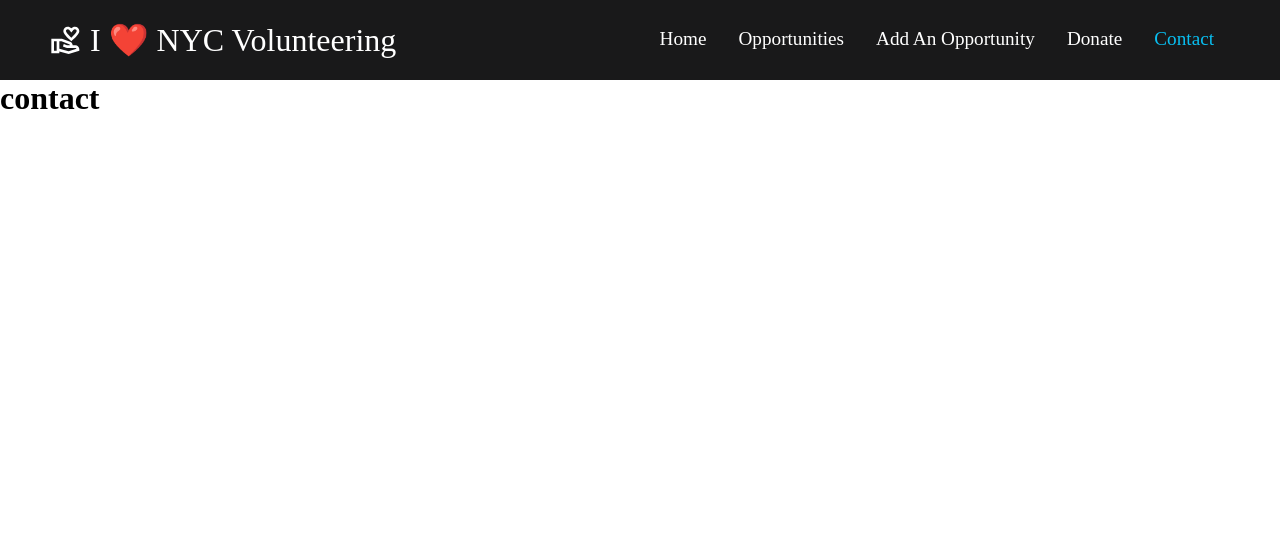
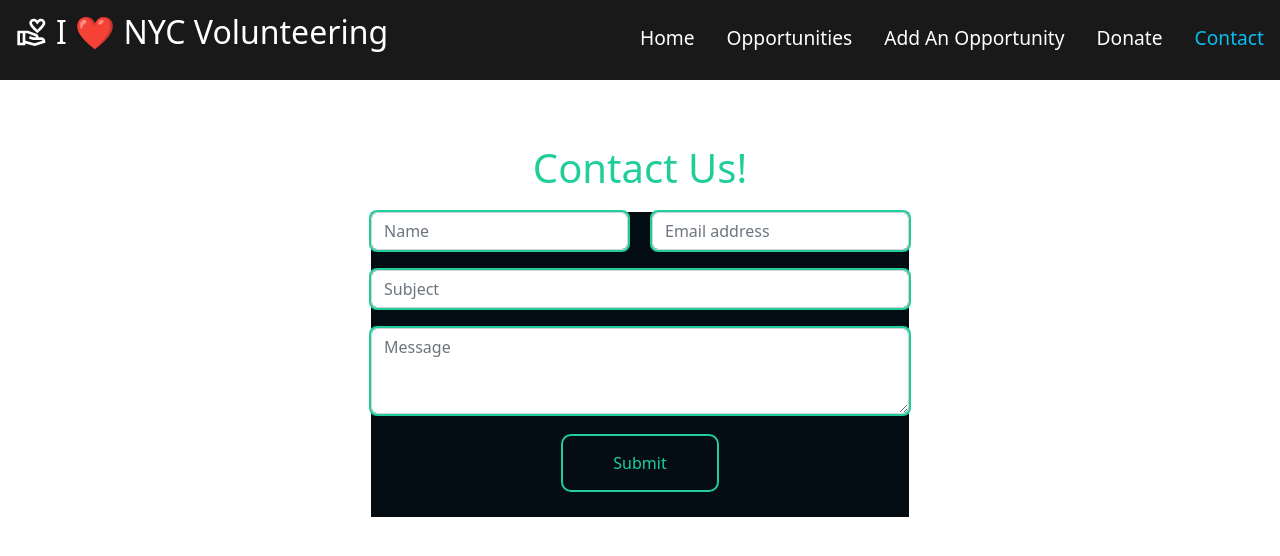
Before and after one commit to AMGFisher/Phase2-GroupProject, a React (Vite) app: page /contact in a window 1280 px wide. Shown: the top 556 px of the page. Built offline with nearby package versions, Linux system fonts and the light colour scheme; data requests are answered from the project's data file.

Commit message:
implemented contact form w some css

```diff
--- a/src/App.css
+++ b/src/App.css
@@ -3,11 +3,11 @@
   margin: 0;
 }
 
-/* .card {
+.card {
   text-align: center;
   /* border: rgb(0, 0, 0) solid 1px; */
   padding: 1rem;
-  width: 100rem;
+  width: 80vw;
   height: 15rem;
   display: inline-grid;
   margin: 1rem 2rem;
@@ -31,4 +31,4 @@
 text-align: center;
 padding: 2rem;
 /* overflow: scroll; */
-} */
+}
--- a/src/App.jsx
+++ b/src/App.jsx
@@ -7,6 +7,8 @@
 import { useState, useEffect } from "react";
 import { createBrowserRouter, RouterProvider, Outlet } from "react-router-dom";
 import "./App.css";
+import 'bootstrap/dist/css/bootstrap.min.css';
+
 
   const AppLayout = () => {
     return (
--- /dev/null
+++ b/src/Contact.css
@@ -0,0 +1,101 @@
+@import url('https://fonts.googleapis.com/css2?family=Poppins&display=swap');
+
+.ContactForm{
+  --light: #d0d1d3;
+  --dark: #040d14;
+  --green: #21ce99;
+  padding: 2rem;
+}
+
+body {
+  font-family: Poppins;
+  background: var(--dark);
+  line-height: 26px;
+  margin: 0;
+}
+
+h1 {
+  color: var(--green);
+}
+
+.App {
+  height: 75vh;
+  margin-top: 15vh;
+}
+
+form {
+  margin-top: 20px;
+  background: var(--dark);
+}
+
+.formRow {
+  margin: 10px 0 20px 0;
+}
+
+.formInput {
+  padding: 15px 10px;
+  background-color: var(--dark);
+  box-shadow: 0 0 0 2px var(--green);
+  border: none;
+  color: var(--green);
+}
+
+.formInput:focus {
+  background-color: var(--dark);
+  outline: none;
+  box-shadow: 0 0 0 2px var(--green);
+  color: var(--light);
+}
+
+.formInput::placeholder {
+  color: var(--green);
+  opacity: 1;
+}
+
+.formInput:focus::placeholder {
+  color: var(--light);
+  opacity: 1;
+}
+
+.errorMessage {
+  color: #f45532;
+  font-size: 14px;
+  margin: 0;
+  padding: 0;
+}
+
+#notifyToast {
+  color: #fff;
+  border-radius: 6px;
+  width: 200px;
+  margin-left: 75px;
+  background-color: var(--green);
+}
+
+.submit-btn {
+  background-color: var(--dark);
+  color: var(--green) !important;
+  padding: 15px 50px;
+  border: 2px solid var(--green);
+  border-radius: 10px;
+  margin-bottom: 25px;
+}
+
+.submit-btn:hover {
+  background-color: var(--green);
+  color: var(--dark) !important;
+  border: 2px solid var(--green);
+}
+
+.submit-btn:disabled:hover {
+  background-color: var(--dark);
+  color: var(--green) !important;
+  cursor: wait;
+}
+
+@media (max-width: 768px) {
+  .submit-message {
+    width: 125px;
+    margin-left: 200px;
+  }
+}
--- a/src/Contact.jsx
+++ b/src/Contact.jsx
@@ -1,9 +1,170 @@
+import { useForm } from "react-hook-form";
+// import emailjs from "emailjs-com";
+import { ToastContainer, toast } from "react-toastify";
+import "react-toastify/dist/ReactToastify.min.css";
+import "./Contact.css";
+
+
 const Contact = () => {
-    return (
-        <div className="contact">
-            <h1>contact</h1>
+  const {
+    register,
+    handleSubmit,
+    reset,
+    formState: { errors },
+  } = useForm();
+
+  // Function that displays a success toast on bottom right of the page when form submission is successful
+  const toastifySuccess = () => {
+    toast("Form sent!", {
+      position: "bottom-right",
+      autoClose: 5000,
+      hideProgressBar: true,
+      closeOnClick: true,
+      pauseOnHover: true,
+      draggable: false,
+      className: "submit-feedback success",
+      toastId: "notifyToast",
+    });
+  };
+
+  // Function called on submit that uses emailjs to send email of valid contact form
+  const onSubmit = async (data) => {
+    // Destructure data object
+    const { name, email, subject, message } = data;
+    try {
+      const templateParams = {
+        name,
+        email,
+        subject,
+        message,
+      };
+
+    //   await emailjs.send(
+    //     process.env.REACT_APP_SERVICE_ID,
+    //     process.env.REACT_APP_TEMPLATE_ID,
+    //     templateParams,
+    //     process.env.REACT_APP_USER_ID
+    //   );
+
+      reset();
+      toastifySuccess();
+    } catch (e) {
+      console.log(e);
+    }
+  };
+
+  return (
+    <div className="ContactForm">
+      <div className="container">
+        <div className="row">
+          <div className="col-12 text-center">
+            <div className="contactForm">
+                <h1>Contact Us!</h1>
+              <form
+                id="contact-form"
+                onSubmit={handleSubmit(onSubmit)}
+                noValidate
+              >
+                {/* Row 1 of form */}
+                <div className="row formRow">
+                  <div className="col-6">
+                    <input
+                      type="text"
+                      name="name"
+                      {...register("name", {
+                        required: {
+                          value: true,
+                          message: "Please enter your name",
+                        },
+                        maxLength: {
+                          value: 30,
+                          message: "Please use 30 characters or less",
+                        },
+                      })}
+                      className="form-control formInput"
+                      placeholder="Name"
+                    ></input>
+                    {errors.name && (
+                      <span className="errorMessage">
+                        {errors.name.message}
+                      </span>
+                    )}
+                  </div>
+                  <div className="col-6">
+                    <input
+                      type="email"
+                      name="email"
+                      {...register("email", {
+                        required: true,
+                        pattern:
+                          /^[a-zA-Z0-9.!#$%&’*+/=?^_`{|}~-]+@[a-zA-Z0-9-]+(?:\.[a-zA-Z0-9-]+)*$/,
+                      })}
+                      className="form-control formInput"
+                      placeholder="Email address"
+                    ></input>
+                    {errors.email && (
+                      <span className="errorMessage">
+                        Please enter a valid email address
+                      </span>
+                    )}
+                  </div>
+                </div>
+                {/* Row 2 of form */}
+                <div className="row formRow">
+                  <div className="col">
+                    <input
+                      type="text"
+                      name="subject"
+                      {...register("subject", {
+                        required: {
+                          value: true,
+                          message: "Please enter a subject",
+                        },
+                        maxLength: {
+                          value: 75,
+                          message: "Subject cannot exceed 75 characters",
+                        },
+                      })}
+                      className="form-control formInput"
+                      placeholder="Subject"
+                    ></input>
+                    {errors.subject && (
+                      <span className="errorMessage">
+                        {errors.subject.message}
+                      </span>
+                    )}
+                  </div>
+                </div>
+                {/* Row 3 of form */}
+                <div className="row formRow">
+                  <div className="col">
+                    <textarea
+                      rows={3}
+                      name="message"
+                      {...register("message", {
+                        required: true,
+                      })}
+                      className="form-control formInput"
+                      placeholder="Message"
+                    ></textarea>
+                    {errors.message && (
+                      <span className="errorMessage">
+                        Please enter a message
+                      </span>
+                    )}
+                  </div>
+                </div>
+                <button className="submit-btn" type="submit">
+                  Submit
+                </button>
+              </form>
+            </div>
+            <ToastContainer />
+          </div>
         </div>
-    )
-}
+      </div>
+    </div>
+  );
+};
 
 export default Contact;
--- a/src/Nav.css
+++ b/src/Nav.css
@@ -1,5 +1,3 @@
-
-
 * {
     box-sizing: border-box;
     margin: 0;
@@ -9,6 +7,7 @@
   .navbar {
     background: #19191a;
     height: 80px;
+    /* width: 100vw; */
     display: flex;
     justify-content: center;
     align-items: center;
@@ -21,7 +20,10 @@
   .navbar-container {
     display: flex;
     justify-content: space-between;
-  height: 80px;
+    height: 100%;
+    width: 100vw;
+    /* padding-right: 1rem; */
+    padding-left: 1rem;
   }
 
   .container {
@@ -58,8 +60,9 @@
   }
 
   .nav-item {
-  height: 80px;
+    height: 70px;
     border-bottom: 2px solid transparent;
+    padding: 0;
   }
 
   .nav-item:hover {
@@ -73,6 +76,7 @@
     text-decoration: none;
     padding: 0.5rem 1rem;
     height: 100%;
+    padding-top: 0;
   }
 
   .activated {
--- a/src/Nav.jsx
+++ b/src/Nav.jsx
@@ -16,13 +16,17 @@
     <>
       <IconContext.Provider value={{ color: "#fff" }}>
         <nav className="navbar">
-          <div className="navbar-container container">
+          <div className="navbar-container">
+            <div className="navbar-title">
               <Link to="/" className="navbar-logo" onClick={closeMobileMenu}>
-              <MdOutlineVolunteerActivism className="navbar-icon" />I ❤️ NYC Volunteering
+                <MdOutlineVolunteerActivism className="navbar-icon" />I ❤️ NYC
+                Volunteering
               </Link>
+            </div>
             <div className="menu-icon" onClick={handleClick}>
               {click ? <FaTimes /> : <FaBars />}
             </div>
+            <div className="nav-links-container">
               <ul className={click ? "nav-menu active" : "nav-menu"}>
                 <li className="nav-item">
                   <NavLink
@@ -81,6 +85,7 @@
                 </li>
               </ul>
             </div>
+          </div>
         </nav>
       </IconContext.Provider>
     </>
```
Also changed, not shown: package.json (+6 -1 lines). Lines whose indentation alone changed are shown as unchanged.
